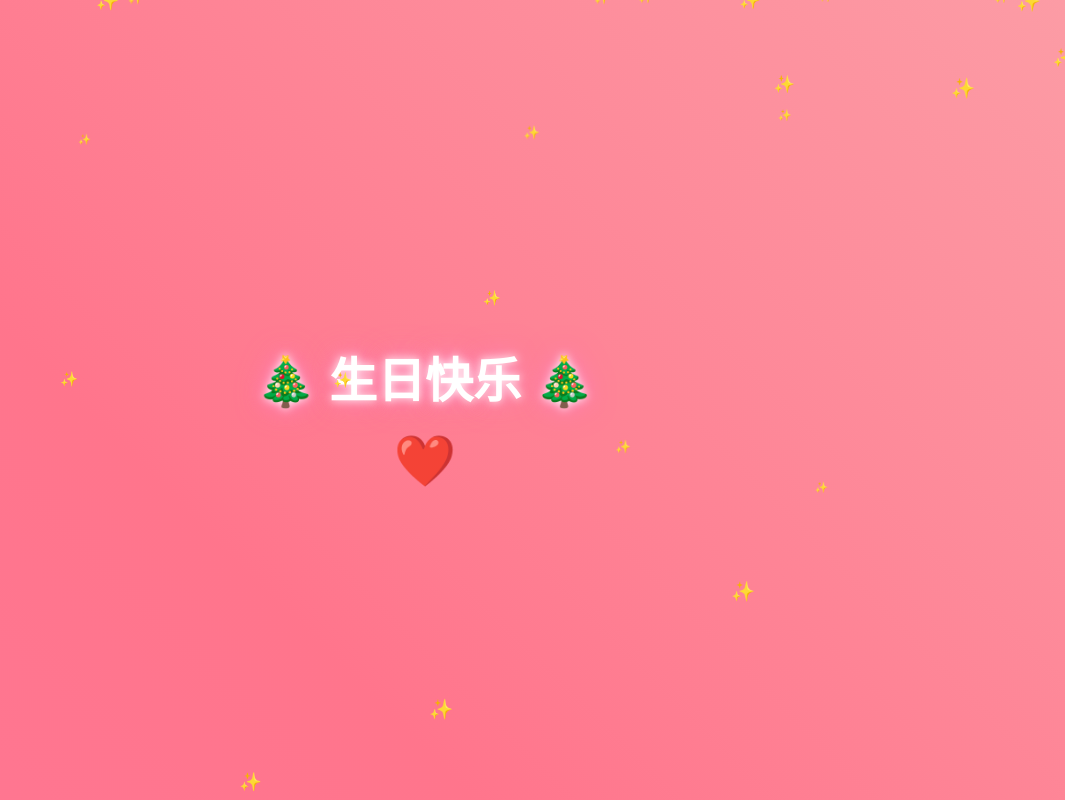
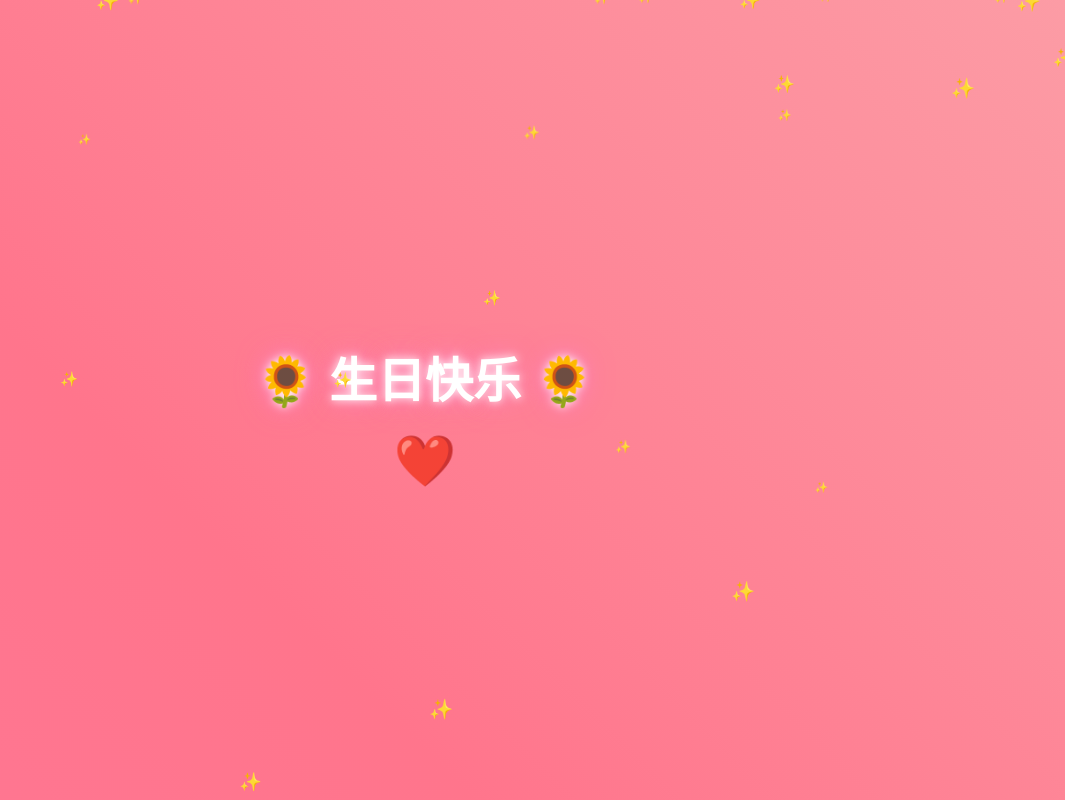
Before and after one commit to LokaMiyo/Gift-of-Mirror, a plain HTML site: page index.html in a window 1280 px wide. Shown: the whole page, without its empty margins (215-1280 px from the left). Drawn offline with Linux system fonts and the light colour scheme.

Commit message:
Update index.html

```diff
--- a/index.html
+++ b/index.html
@@ -56,7 +56,7 @@
     </style>
 </head>
 <body>
-    <h1>🎄 生日快乐 🎄</h1>
+    <h1>🌻 生日快乐 🌻</h1>
     <!-- 爱心按钮 -->
     <div class="heart" onclick="toggleMusic()">❤️</div>
     <!-- 个性化留言 -->
```
